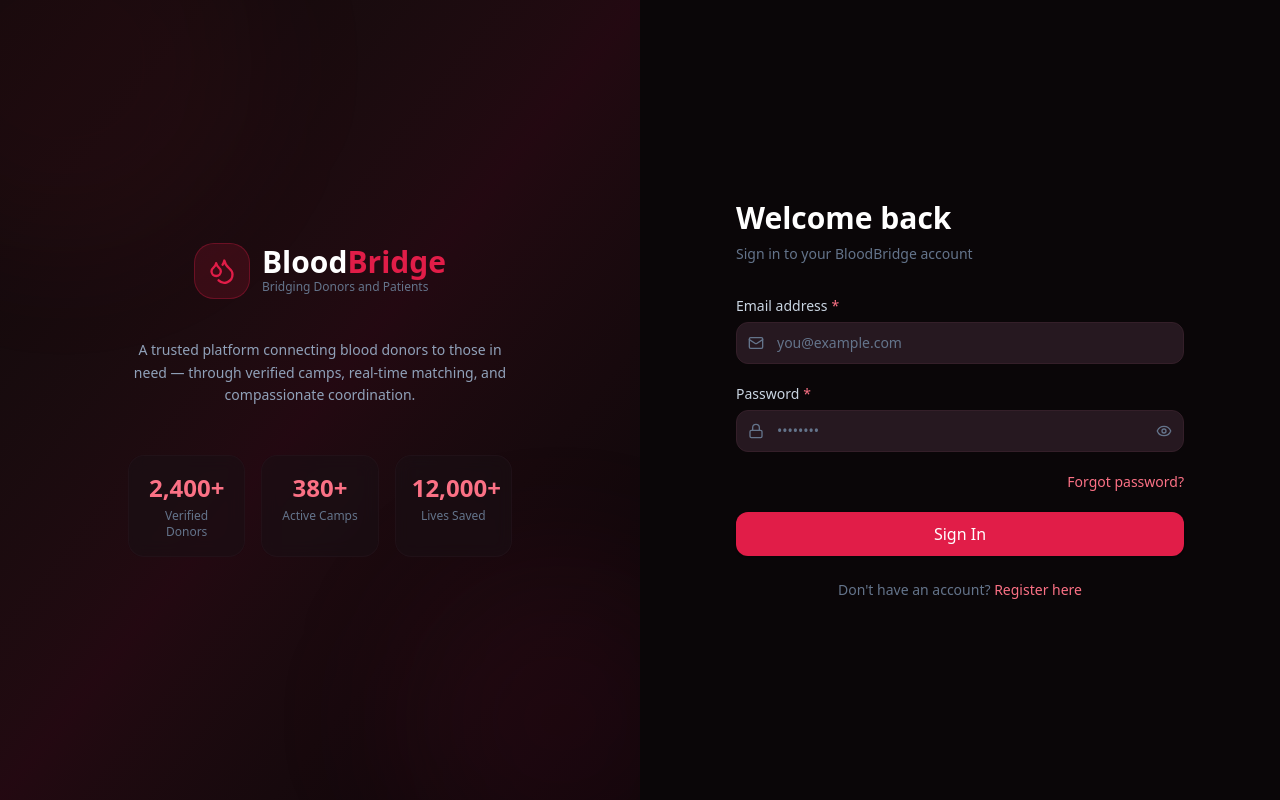
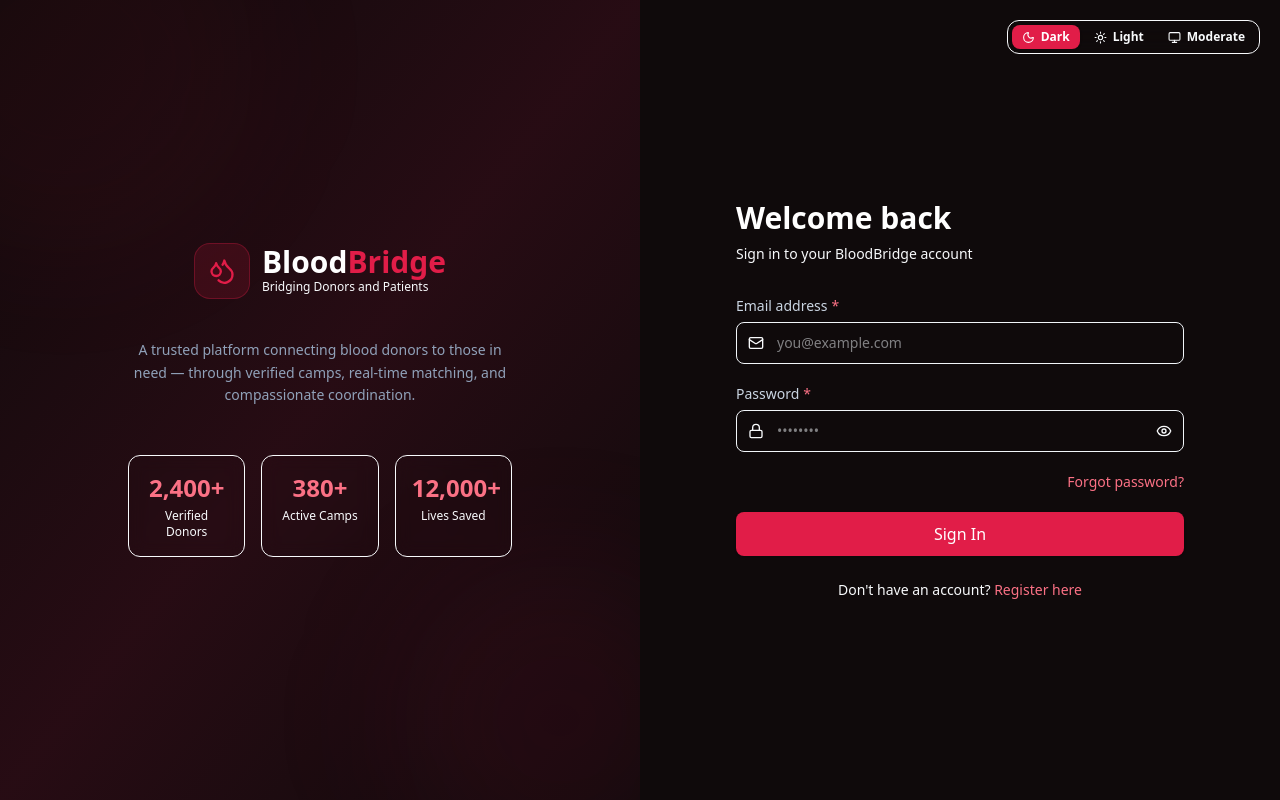
Before and after one commit to Vishakan1807/BloodBridge, a React (Vite) app: page /login in a window 1280 px wide. Built offline with nearby package versions, Linux system fonts and the light colour scheme; no server answers.

Commit message:
feat: add multi-theme switcher (Dark, Light, Moderate) with localStorage persistence and header/login toggle bar

```diff
--- a/src/App.tsx
+++ b/src/App.tsx
@@ -8,6 +8,7 @@ import {
 import { AuthProvider, useAuth } from '@/core/context/AuthContext';
 import { RBACProvider }           from '@/core/context/RBACContext';
 import { ToastProvider }          from '@/core/context/ToastContext';
+import { ThemeProvider }          from '@/core/context/ThemeContext';
 import { AuthGuard }              from '@/core/guards/AuthGuard';
 import { RoleGuard }              from '@/core/guards/RoleGuard';
 import { ErrorBoundary }          from '@/components/feedback/ErrorBoundary';
@@ -110,6 +111,7 @@ const router = createBrowserRouter([
 // ── App Root ──────────────────────────────────────────────────
 function AppProviders() {
   return (
+    <ThemeProvider>
       <AuthProvider>
         <RBACProvider>
           <ToastProvider>
@@ -120,6 +122,7 @@ function AppProviders() {
           </ToastProvider>
         </RBACProvider>
       </AuthProvider>
+    </ThemeProvider>
   );
 }
 
--- a/src/components/layout/Header.tsx
+++ b/src/components/layout/Header.tsx
@@ -1,6 +1,7 @@
 import React from 'react';
 import { useLocation, Link } from 'react-router-dom';
 import { Menu } from 'lucide-react';
+import { ThemeToggle } from '@/components/ui/ThemeToggle';
 
 interface HeaderProps {
   onMenuClick: () => void;
@@ -52,7 +53,7 @@ export function Header({ onMenuClick }: HeaderProps) {
   const breadcrumbs = buildBreadcrumbs(location.pathname);
 
   return (
-    <header className="sticky top-0 z-20 bg-surface-800/80 backdrop-blur-md border-b border-surface-700 px-6 py-4">
+    <header className="sticky top-0 z-20 bg-surface-800/80 backdrop-blur-md border-b border-surface-700 px-6 py-4 flex items-center justify-between">
       <div className="flex items-center gap-4">
         {/* Hamburger — mobile only */}
         <button
@@ -86,6 +87,9 @@ export function Header({ onMenuClick }: HeaderProps) {
           ))}
         </nav>
       </div>
+
+      {/* Global Theme Toggle */}
+      <ThemeToggle />
     </header>
   );
 }
--- /dev/null
+++ b/src/components/ui/ThemeToggle.tsx
@@ -0,0 +1,43 @@
+import React from 'react';
+import { Moon, Sun, Monitor } from 'lucide-react';
+import { useTheme, type Theme } from '@/core/context/ThemeContext';
+
+export function ThemeToggle({ className = '' }: { className?: string }) {
+  const { theme, setTheme } = useTheme();
+
+  const themes: { id: Theme; label: string; icon: React.ReactNode }[] = [
+    { id: 'dark',     label: 'Dark',     icon: <Moon size={13} /> },
+    { id: 'light',    label: 'Light',    icon: <Sun size={13} /> },
+    { id: 'moderate', label: 'Moderate', icon: <Monitor size={13} /> },
+  ];
+
+  return (
+    <div
+      className={`inline-flex items-center gap-1 p-1 bg-surface-800/80 border border-surface-600/60 rounded-xl backdrop-blur-md ${className}`}
+      role="radiogroup"
+      aria-label="Select theme"
+    >
+      {themes.map((t) => {
+        const isActive = theme === t.id;
+        return (
+          <button
+            key={t.id}
+            onClick={() => setTheme(t.id)}
+            aria-checked={isActive}
+            role="radio"
+            className={[
+              'inline-flex items-center gap-1.5 px-2.5 py-1 rounded-lg text-xs font-semibold',
+              'transition-all duration-150 select-none cursor-pointer',
+              isActive
+                ? 'bg-brand-500 text-white shadow-sm'
+                : 'text-muted hover:text-slate-200 hover:bg-surface-700/60',
+            ].join(' ')}
+          >
+            {t.icon}
+            <span>{t.label}</span>
+          </button>
+        );
+      })}
+    </div>
+  );
+}
--- /dev/null
+++ b/src/core/context/ThemeContext.tsx
@@ -0,0 +1,46 @@
+import React, {
+  createContext,
+  useContext,
+  useEffect,
+  useState,
+  useCallback,
+  type ReactNode,
+} from 'react';
+
+export type Theme = 'dark' | 'light' | 'moderate';
+
+interface ThemeContextValue {
+  theme:      Theme;
+  setTheme(theme: Theme): void;
+}
+
+const ThemeContext = createContext<ThemeContextValue | null>(null);
+
+export function ThemeProvider({ children }: { children: ReactNode }) {
+  const [theme, setThemeState] = useState<Theme>(() => {
+    const saved = localStorage.getItem('bloodbridge-theme');
+    return (saved as Theme) || 'dark';
+  });
+
+  const setTheme = useCallback((newTheme: Theme) => {
+    setThemeState(newTheme);
+    localStorage.setItem('bloodbridge-theme', newTheme);
+  }, []);
+
+  useEffect(() => {
+    const root = document.documentElement;
+    root.setAttribute('data-theme', theme);
+  }, [theme]);
+
+  return (
+    <ThemeContext.Provider value={{ theme, setTheme }}>
+      {children}
+    </ThemeContext.Provider>
+  );
+}
+
+export function useTheme(): ThemeContextValue {
+  const ctx = useContext(ThemeContext);
+  if (!ctx) throw new Error('useTheme must be used within <ThemeProvider>');
+  return ctx;
+}
--- a/src/index.css
+++ b/src/index.css
@@ -1,6 +1,6 @@
 /* ============================================================
    BloodBridge — Global Styles & Design System
-   Tailwind CSS v4 @theme tokens
+   Multi-Theme Support: Dark (Default) · Light · Moderate
    ============================================================ */
 
 @import 'tailwindcss';
@@ -10,7 +10,6 @@
 @import '@fontsource/outfit/700.css';
 
 @theme {
-  /* ── Brand Palette ─────────────────────────────────────── */
   --color-brand-50:   #fff1f2;
   --color-brand-100:  #ffe4e6;
   --color-brand-200:  #fecdd3;
@@ -20,16 +19,6 @@
   --color-brand-700:  #9f1239;
   --color-brand-800:  #881337;
 
-  /* ── Surface Palette (dark-first) ──────────────────────── */
-  --color-surface-950: #0a0608;
-  --color-surface-900: #0f0a0b;
-  --color-surface-800: #1a1015;
-  --color-surface-700: #261820;
-  --color-surface-600: #341f29;
-  --color-surface-200: #f3e8ea;
-  --color-surface-100: #fdf2f4;
-
-  /* ── Semantic Colors ────────────────────────────────────── */
   --color-success:      #22c55e;
   --color-success-dim:  #14532d;
   --color-warning:      #f59e0b;
@@ -38,25 +27,45 @@
   --color-danger-dim:   #450a0a;
   --color-info:         #3b82f6;
   --color-info-dim:     #1e3a8a;
-  --color-neutral:      #94a3b8;
-  --color-muted:        #64748b;
 
-  /* ── Typography ─────────────────────────────────────────── */
   --font-sans:    'Inter Variable', system-ui, sans-serif;
   --font-display: 'Outfit', system-ui, sans-serif;
   --font-mono:    'JetBrains Mono', ui-monospace, monospace;
+}
 
-  /* ── Border Radius ──────────────────────────────────────── */
-  --radius-sm:  0.25rem;
-  --radius-md:  0.5rem;
-  --radius-lg:  0.75rem;
-  --radius-xl:  1rem;
-  --radius-2xl: 1.25rem;
+/* ── Theme Definitions ─────────────────────────────────────── */
 
-  /* ── Shadows ────────────────────────────────────────────── */
-  --shadow-card:  0 1px 3px rgba(0,0,0,0.4), 0 1px 2px rgba(0,0,0,0.6);
-  --shadow-modal: 0 20px 60px rgba(0,0,0,0.8);
-  --shadow-glow:  0 0 20px rgba(225, 29, 72, 0.15);
+/* 1. Dark (Default - Crimson Dark) */
+:root, [data-theme="dark"] {
+  --color-surface-950: #0a0608;
+  --color-surface-900: #0f0a0b;
+  --color-surface-800: #1a1015;
+  --color-surface-700: #261820;
+  --color-surface-600: #341f29;
+  --color-text-main:   #f8fafc;
+  --color-text-muted:  #94a3b8;
+}
+
+/* 2. Light (Clinical Light) */
+[data-theme="light"] {
+  --color-surface-950: #f1f5f9;
+  --color-surface-900: #f8fafc;
+  --color-surface-800: #ffffff;
+  --color-surface-700: #e2e8f0;
+  --color-surface-600: #cbd5e1;
+  --color-text-main:   #0f172a;
+  --color-text-muted:  #64748b;
+}
+
+/* 3. Moderate (Slate Navy) */
+[data-theme="moderate"] {
+  --color-surface-950: #090d16;
+  --color-surface-900: #0f172a;
+  --color-surface-800: #1e293b;
+  --color-surface-700: #334155;
+  --color-surface-600: #475569;
+  --color-text-main:   #f1f5f9;
+  --color-text-muted:  #94a3b8;
 }
 
 /* ── Base Reset ─────────────────────────────────────────────── */
@@ -68,18 +77,18 @@ html {
   font-size: 16px;
   scroll-behavior: smooth;
   -webkit-font-smoothing: antialiased;
-  -moz-osx-font-smoothing: grayscale;
 }
 
 body {
   margin: 0;
   padding: 0;
   background-color: var(--color-surface-900);
-  color: #f1f5f9;
+  color: var(--color-text-main);
   font-family: var(--font-sans);
   font-size: 1rem;
   line-height: 1.5;
   min-height: 100vh;
+  transition: background-color 0.25s ease, color 0.25s ease;
 }
 
 #root {
@@ -88,30 +97,13 @@ body {
   flex-direction: column;
 }
 
-/* ── Skip link (Accessibility) ──────────────────────────────── */
-.skip-link {
-  position: absolute;
-  top: -40px;
-  left: 0;
-  background: var(--color-brand-500);
-  color: white;
-  padding: 8px 16px;
-  z-index: 9999;
-  font-size: 0.875rem;
-  font-weight: 600;
-  transition: top 0.2s;
-}
-.skip-link:focus {
-  top: 0;
-}
-
-/* ── Focus Ring (Global) ────────────────────────────────────── */
+/* Focus Ring */
 :focus-visible {
   outline: 2px solid var(--color-brand-500);
   outline-offset: 2px;
 }
 
-/* ── Scrollbar Styling ──────────────────────────────────────── */
+/* Scrollbar */
 ::-webkit-scrollbar {
   width: 6px;
   height: 6px;
@@ -123,48 +115,8 @@ body {
   background: var(--color-surface-600);
   border-radius: 3px;
 }
-::-webkit-scrollbar-thumb:hover {
-  background: var(--color-brand-700);
-}
 
-/* ── Utility Classes ────────────────────────────────────────── */
-.font-display {
-  font-family: var(--font-display);
-}
-
-.font-mono {
-  font-family: var(--font-mono);
-}
-
-/* Skeleton shimmer animation */
-@keyframes shimmer {
-  0%   { background-position: -200% 0; }
-  100% { background-position: 200% 0; }
-}
-
-.skeleton {
-  background: linear-gradient(
-    90deg,
-    var(--color-surface-700) 25%,
-    var(--color-surface-600) 50%,
-    var(--color-surface-700) 75%
-  );
-  background-size: 200% 100%;
-  animation: shimmer 1.5s infinite;
-  border-radius: var(--radius-md);
-}
-
-/* Count-up animation utility */
-@keyframes count-up {
-  from { opacity: 0; transform: translateY(8px); }
-  to   { opacity: 1; transform: translateY(0); }
-}
-
-.animate-count-up {
-  animation: count-up 0.6s ease-out forwards;
-}
-
-/* Page fade-in */
+/* Page enter animation */
 @keyframes fade-in {
   from { opacity: 0; transform: translateY(4px); }
   to   { opacity: 1; transform: translateY(0); }
@@ -174,7 +126,7 @@ body {
   animation: fade-in 0.2s ease-out forwards;
 }
 
-/* Pulse glow for workflow current state */
+/* Pulse glow */
 @keyframes pulse-glow {
   0%, 100% { box-shadow: 0 0 0 0 rgba(225, 29, 72, 0.4); }
   50%       { box-shadow: 0 0 0 6px rgba(225, 29, 72, 0); }
--- a/src/pages/auth/LoginPage.tsx
+++ b/src/pages/auth/LoginPage.tsx
@@ -5,6 +5,7 @@ import { useAuth } from '@/core/context/AuthContext';
 import { useToast } from '@/core/context/ToastContext';
 import { Input } from '@/components/ui/Input';
 import { Button } from '@/components/ui/Button';
+import { ThemeToggle } from '@/components/ui/ThemeToggle';
 import { ROUTES } from '@/core/constants/routes';
 
 // ── Firebase error → human-readable message ───────────────────
@@ -78,7 +79,11 @@ export default function LoginPage() {
   }
 
   return (
-    <div className="min-h-screen bg-surface-950 flex">
+    <div className="min-h-screen bg-surface-950 flex relative">
+      {/* Top Right Theme Switcher */}
+      <div className="absolute top-5 right-5 z-20">
+        <ThemeToggle />
+      </div>
       {/* ── Left: Brand Hero ──────────────────────────────── */}
       <div className="hidden lg:flex lg:w-1/2 relative overflow-hidden
                       bg-gradient-to-br from-surface-900 via-brand-800/20 to-surface-950
```
Lines whose indentation alone changed are shown as unchanged.
